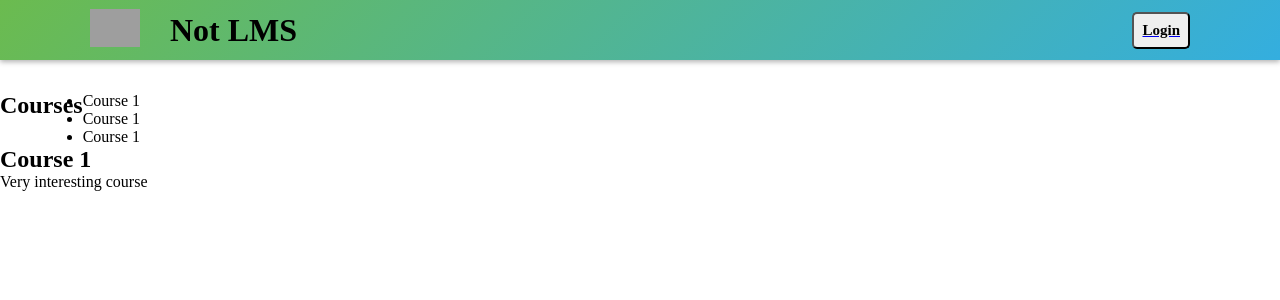
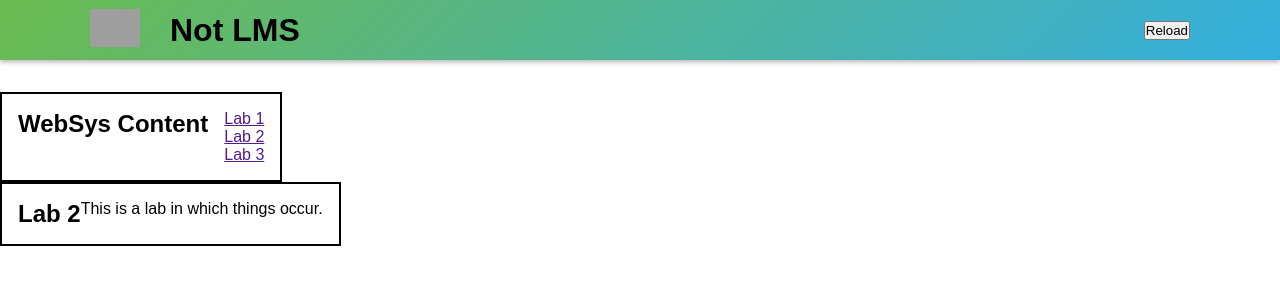
Before and after one commit to itws2110-f25-nasa-g1/itws2110-websys-g10-lab07, a PHP site: page / in a window 1280 px wide. Shown: the top 300 px of the page. Run offline with PHP 8.4, Linux system fonts and the light colour scheme; grey boxes are pictures that could not be loaded.

Commit message:
Styling updates - how to make WebSys and Lab 2 containers display next to each other?

```diff
--- a/index.html
+++ b/index.html
@@ -12,13 +12,13 @@
 		<div id="header">
 			<div class="header_container">
 				<div id="header_left">
-				<a href="/"><img src="/resources/images/cynosure_logo.png" alt="cynosure" class="logo-img"/></a>
+					<a href="/"><img src="/resources/images/cynosure_logo.png" alt="cynosure" class="logo-img" /></a>
 					<p class="brand-link">Not LMS</p>
 				</div>
 				<ul class="nav-list">
 					<li>
-					<a href="/Login" class="login-button">
-					<button id="login-button-object">Login</button>
+						<a href="" class="reload-button">
+							<button id="reload-button-object">Reload</button>
 						</a>
 					</li>
 				</ul>
@@ -26,27 +26,29 @@
 		</div>
 	</header>
 
+	<flex-container>
 		<!-- Navigation bar -->
 		<nav>
-		<h2>Courses</h2>
-		<ul>
+			<h2>WebSys Content</h2>
+			<ul class="nav-list">
 				<li>
-				Course 1
+					<a href="">Lab 1</a>
 				</li>
 				<li>
-				Course 1
+					<a href="">Lab 2</a>
 				</li>
 				<li>
-				Course 1
+					<a href="">Lab 3</a>
 				</li>
 			</ul>
 		</nav>
 
 		<!-- Main content -->
-	<div>
-		<h2>Course 1</h2>
-		<p>Very interesting course</p>
+		<div class="course-content">
+			<h2>Lab 2</h2>
+			<p>This is a lab in which things occur.</p>
 		</div>
+	</flex-container>
 </body>
 
 </html>
--- a/resources/style.css
+++ b/resources/style.css
@@ -4,18 +4,11 @@
   --catseyeblue: #34aedf;
 }
 
-.nunito-main {
-  font-family: "Nunito", sans-serif;
-  font-optical-sizing: auto;
-  font-weight: 200;
-  font-style: normal;
-}
-
 * {
   margin: 0;
   padding: 0;
   box-sizing: border-box;
-	font-family: "Nunito";
+	font-family: sans-serif;
 }
 
 #header {
@@ -59,18 +52,24 @@
   margin-left: 20px;
 }
 
+.flex-container {
+  display: flex;
+}
+
+nav {
+  display: flex;
+  width: fit-content;
+  margin-top: 2em;
+  padding: 1em;
+  border: 2px solid black;
+}
+
 .nav-list {
   list-style: none;
-  display: flex;
-  gap: 20px;
-  margin: 0;
-  padding: 0;
-  flex-wrap: nowrap;
 }
 
 .nav-list li {
-  flex: 0 0 auto;
-  font-size: 1.5rem;
+  padding-left: 1em;
 }
 
 .nav-link {
@@ -79,6 +78,13 @@
   padding: 10px 15px;
   border-radius: 5px;
   display: inline-block;
+}
+
+.course-content {
+  display: flex;
+  width: fit-content;
+  padding: 1em;
+  border: 2px solid black;
 }
 
 .login-button {
@@ -97,8 +103,3 @@
   border-radius: 5px;
   border-width: 2px;
 }
-
-nav {
-  display: flex;
-  margin-top: 2em;
-}
```
Lines whose indentation alone changed are shown as unchanged.
